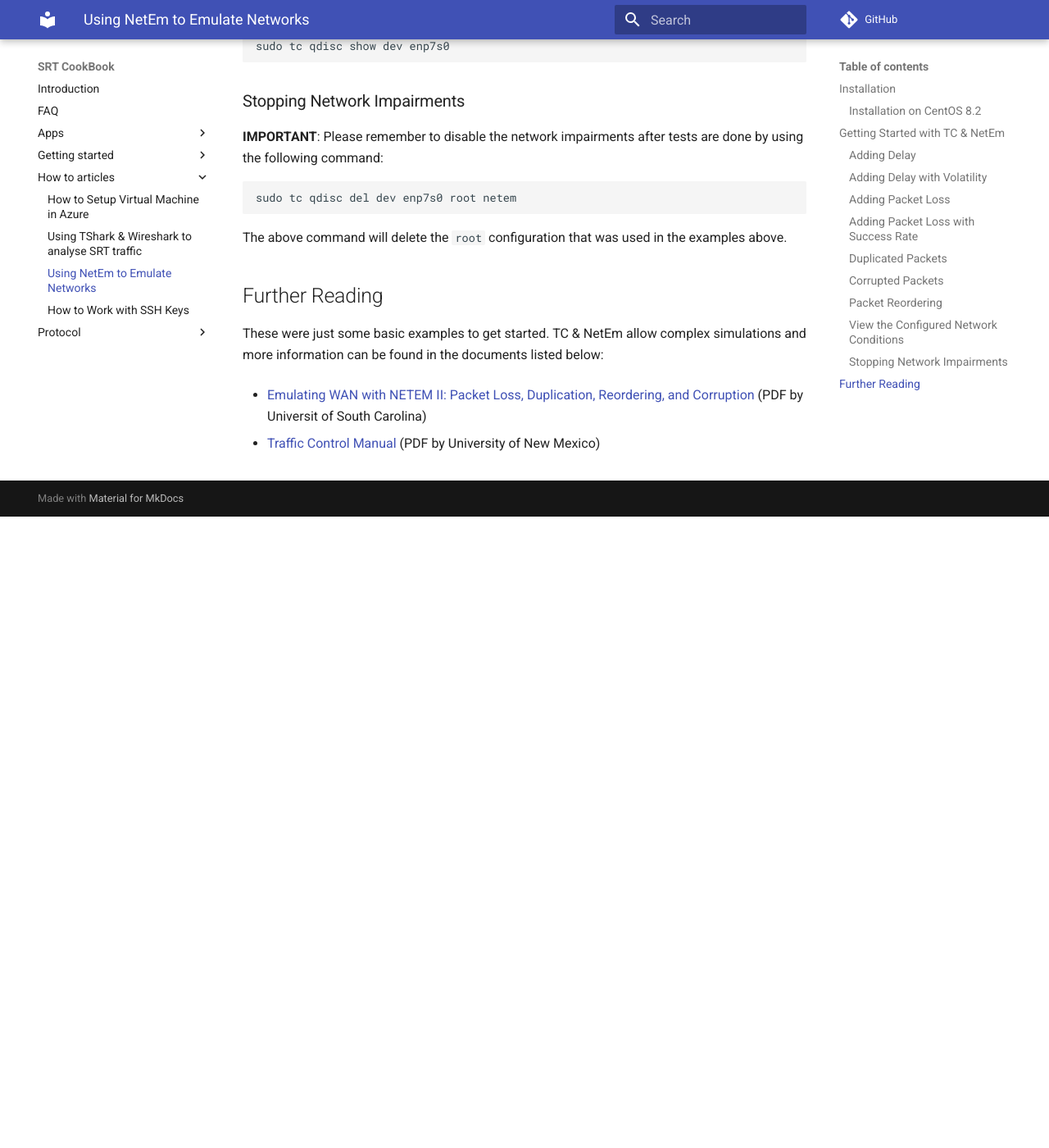
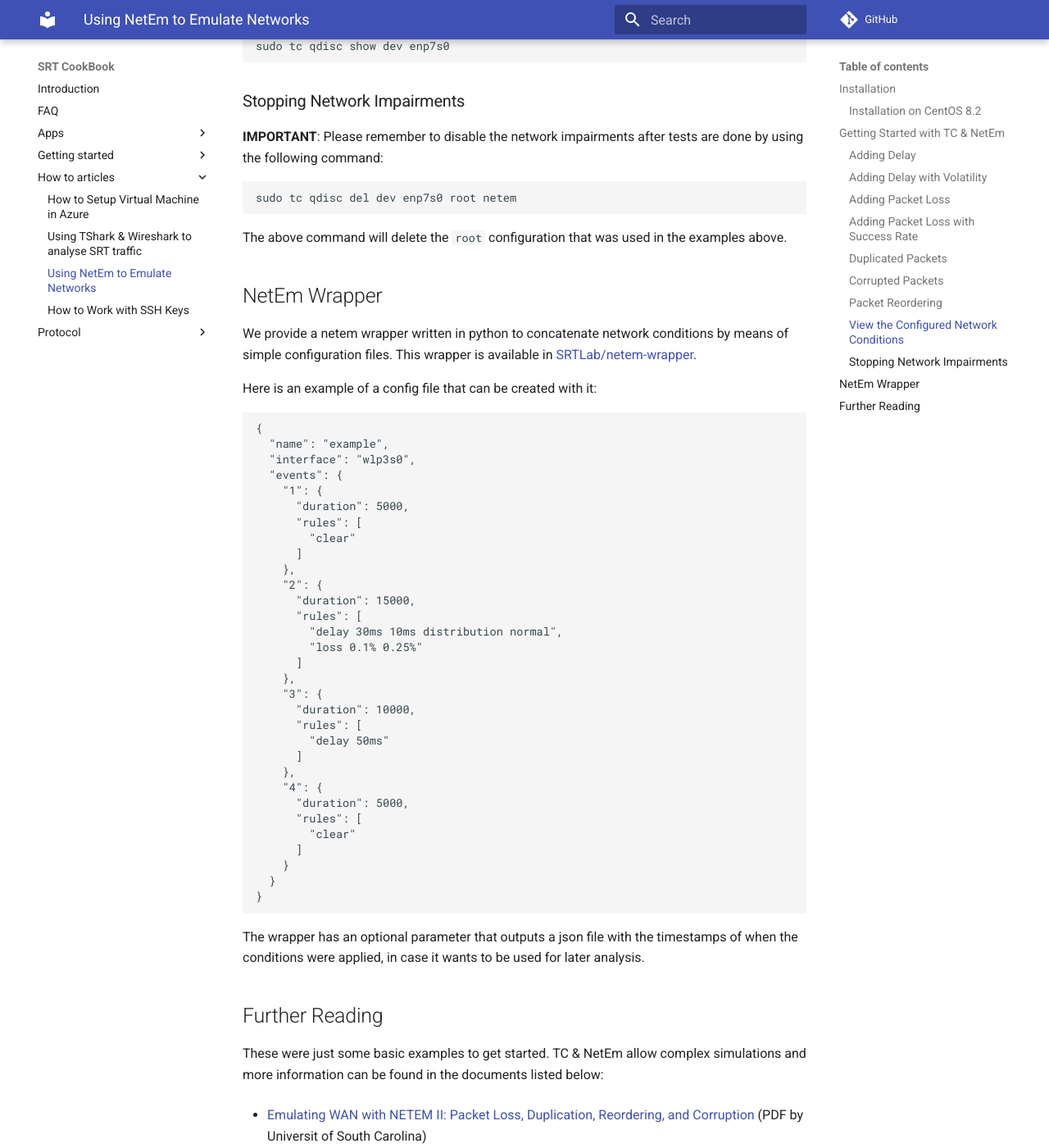
Before and after one commit to SRTLab/srt-cookbook, an MkDocs documentation site: the page built from docs/how-to-articles/how-to-simulate-networks-with-netem.md, in a window 1280 px wide and 1400 px high, scrolled down 2685 px. Shown: the whole window at 82% size. Built offline with MkDocs 1.6.1 and Material for MkDocs 9.7.7, drawn with Linux system fonts in a browser that asks for light colours; comment, search, counter and statistics services are not loaded; before the commit the page ends 3315 px from its top, so only the background shows below that.

Commit message:
Added mention to netem wrapper

````diff
--- a/docs/how-to-articles/how-to-simulate-networks-with-netem.md
+++ b/docs/how-to-articles/how-to-simulate-networks-with-netem.md
@@ -117,6 +117,48 @@
 
 The above command will delete the `root` configuration that was used in the examples above.
 
+## NetEm Wrapper
+
+We provide a netem wrapper written in python to concatenate network conditions by means of simple configuration files. This wrapper is available in [SRTLab/netem-wrapper](https://github.com/SRTLab/netem-wrapper).
+
+Here is an example of a config file that can be created with it:
+
+```
+{
+  "name": "example",
+  "interface": "wlp3s0",
+  "events": {
+    "1": {
+      "duration": 5000,
+      "rules": [
+        "clear"
+      ]
+    },
+    "2": {
+      "duration": 15000,
+      "rules": [
+        "delay 30ms 10ms distribution normal",
+        "loss 0.1% 0.25%"
+      ]
+    },
+    "3": {
+      "duration": 10000,
+      "rules": [
+        "delay 50ms"
+      ]
+    },
+    "4": {
+      "duration": 5000,
+      "rules": [
+        "clear"
+      ]
+    }
+  }
+}
+```
+
+The wrapper has an optional parameter that outputs a json file with the timestamps of when the conditions were applied, in case it wants to be used for later analysis.
+
 ## Further Reading
 
 These were just some basic examples to get started. TC & NetEm allow complex simulations and more information can be found in the documents listed below:
````
